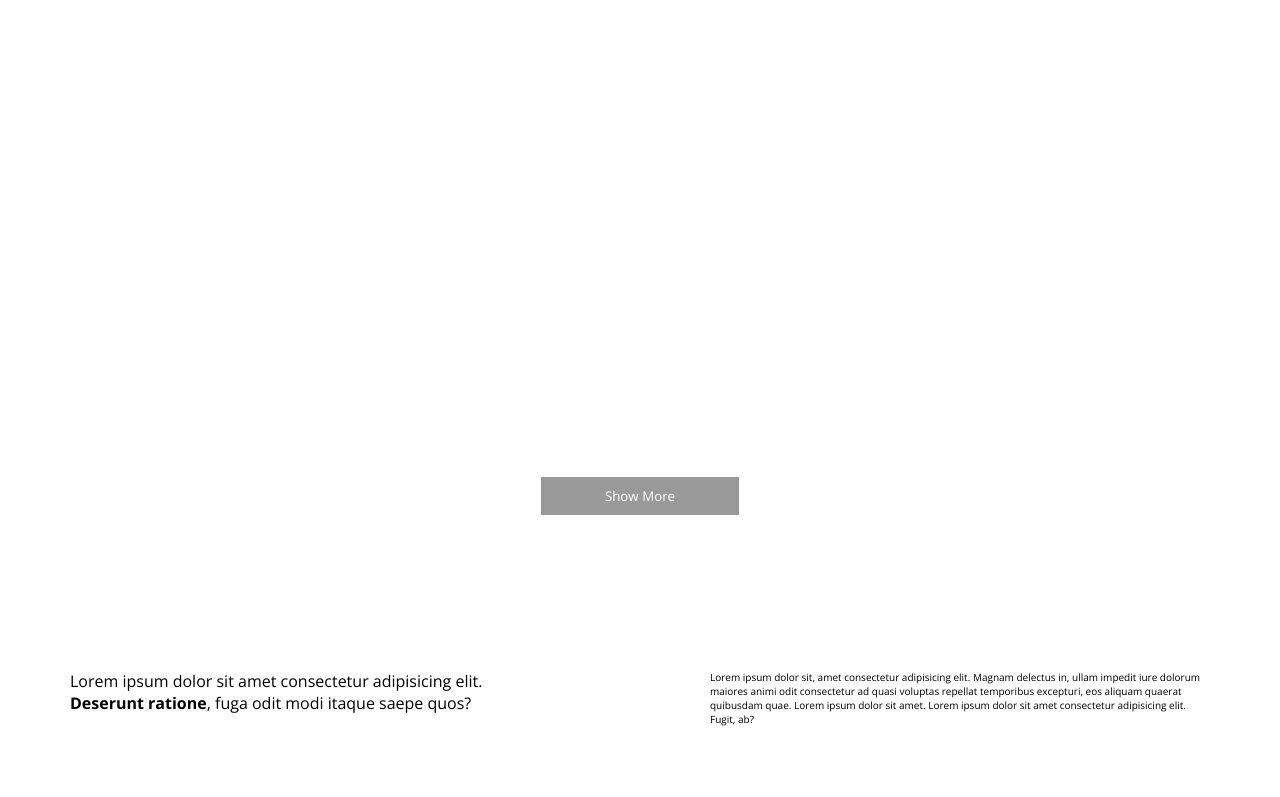
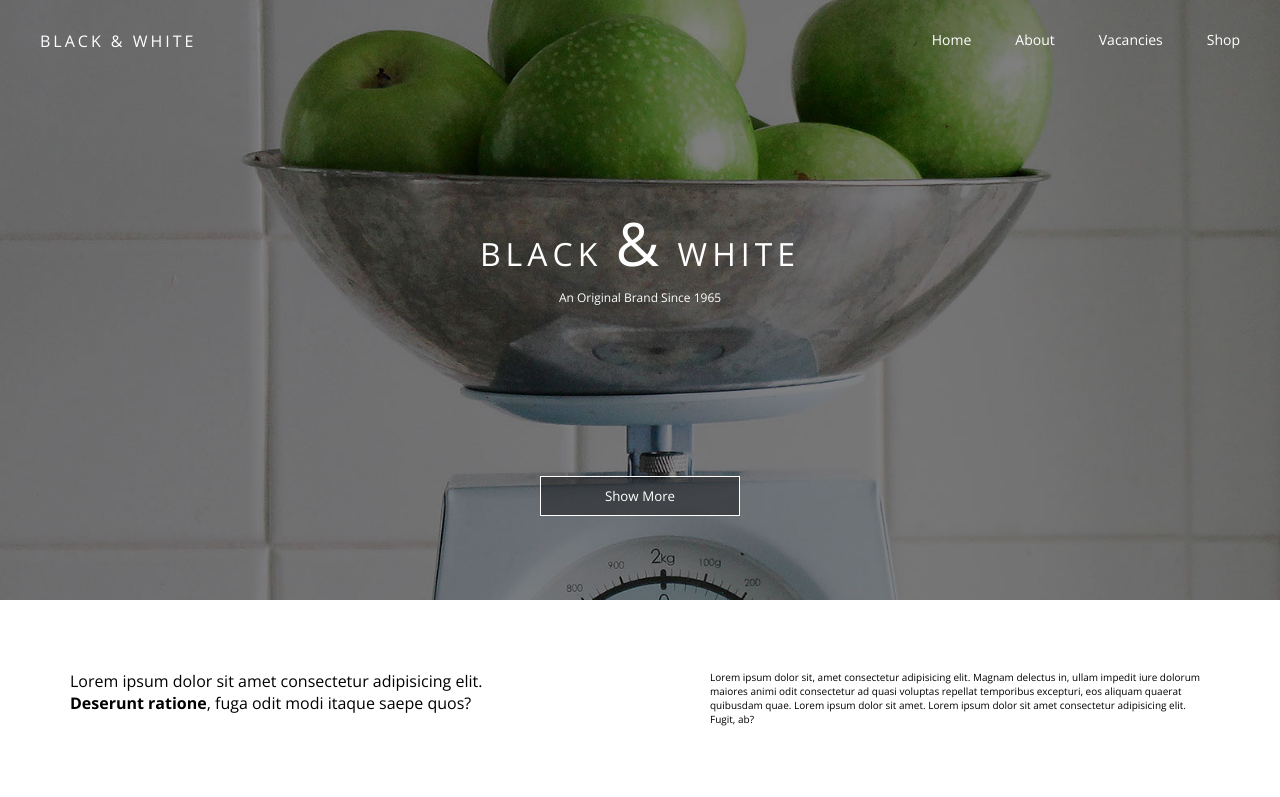
Before and after one commit to BudakovDmitry/Black-White-Landing-page, a plain HTML site: page index.html in a window 1280 px wide. Shown: the top 797 px of the page. Drawn offline with nearby package versions, Linux system fonts and the light colour scheme.

Commit message:
Update style.css

```diff
--- a/css/style.css
+++ b/css/style.css
@@ -3,7 +3,7 @@ body {
 }
 
 .container {
-    background-image: url(img/apples.jpg);
+    background-image: url(../img/apples.jpg);
     background-size: cover;
     width: 100%;
     height: 600px;
```
